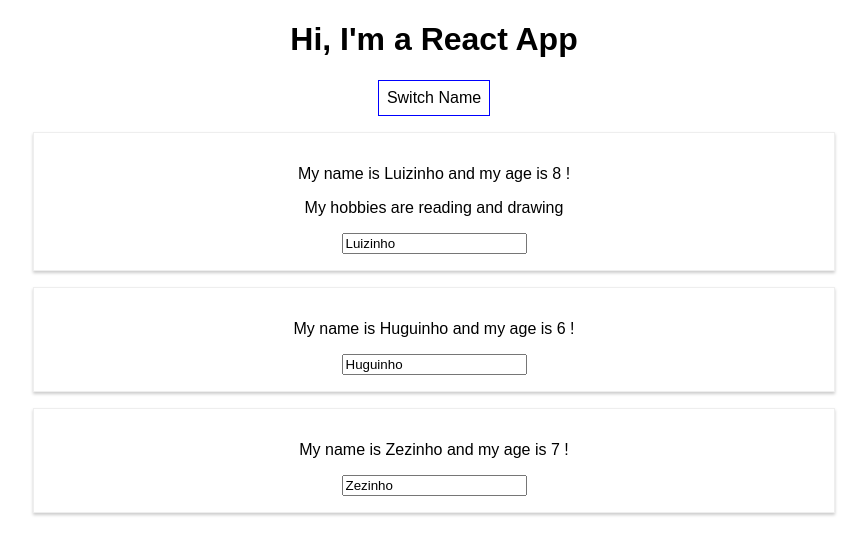
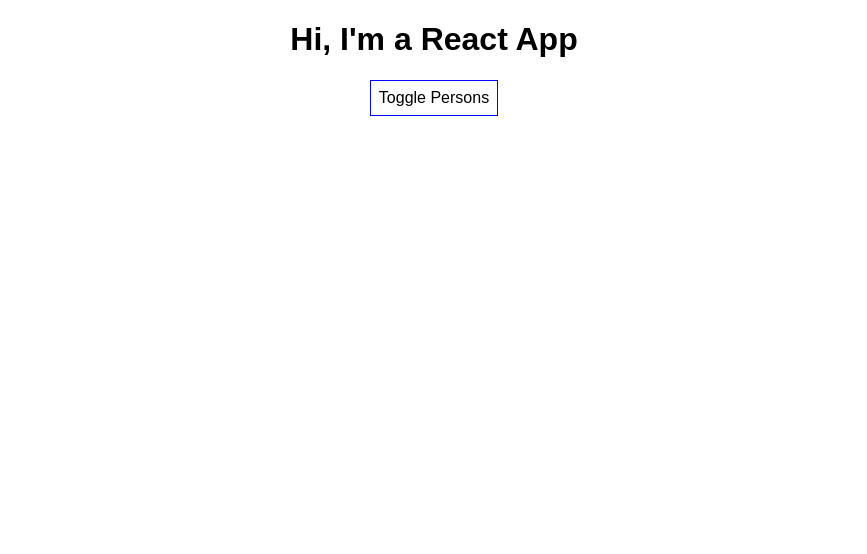
Before and after one commit to adrianomaringolo/react-course, a React (Create React App) app: page / in a window 1280 px wide. Shown: the top 554 px of the page, without its empty margins (206-1073 px from the left). Built offline with nearby package versions, Linux system fonts and the light colour scheme.

Commit message:
React conditional

```diff
--- a/src/App.js
+++ b/src/App.js
@@ -10,7 +10,8 @@
       { name: "Luizinho", age: 8 },
       { name: "Huguinho", age: 6 },
       { name: "Zezinho", age: 7 }
-    ]
+    ],
+    showPersons: false
   }
 
   switchNameHandler = (newName) => {
@@ -29,6 +30,11 @@
     ]});
   }
 
+  togglePersonsHandler = () => {
+    const doesShow = this.state.showPersons;
+    this.setState({ showPersons: !doesShow })
+  }
+
   render() {
     // inline style
     const style = {
@@ -44,7 +50,10 @@
         <h1>Hi, I'm a React App</h1>
         <button
           style={style}
-          onClick={() => this.switchNameHandler('NOVO NOME')}>Switch Name</button>
+          onClick={this.togglePersonsHandler}>Toggle Persons</button>
+
+        { this.state.showPersons ?
+          <div>
             <Person
               click={this.switchNameHandler.bind(this, 'NOVO NOME!!!')}
               name={this.state.persons[0].name}
@@ -56,6 +65,9 @@
             <Person
               name={this.state.persons[2].name}
               age={this.state.persons[2].age}/>
+          </div> : null
+        }
+
       </div>
     );
 
```
Lines whose indentation alone changed are shown as unchanged.
